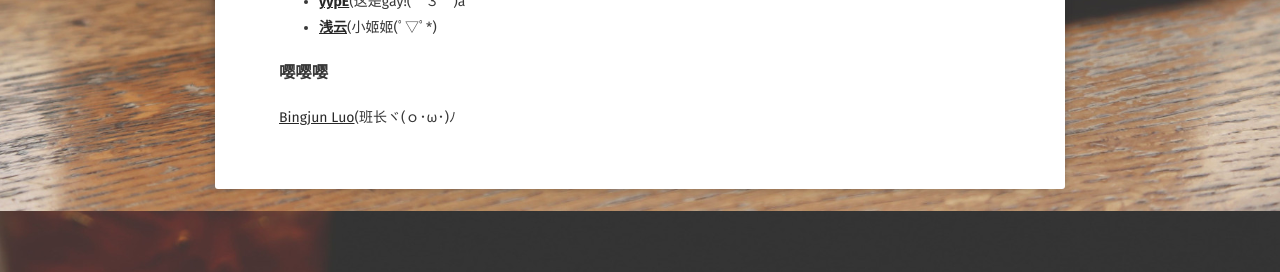
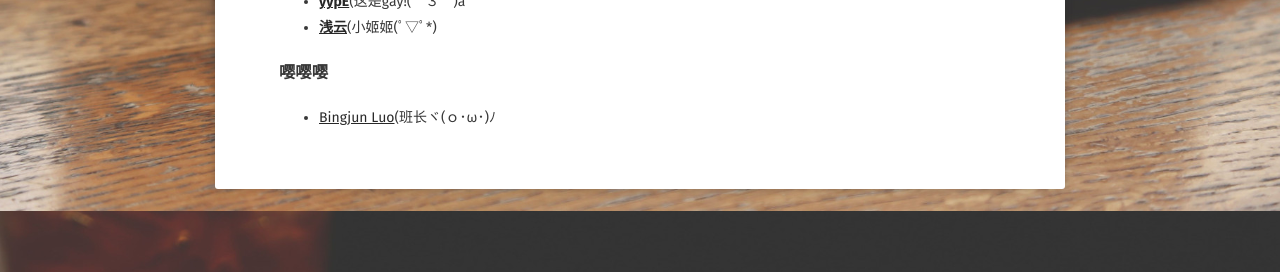
Before and after one commit to gmcnqaq/gmcnqaq, a Jekyll site: the page built from friends/index.md, in a window 1280 px wide. Shown: the part 689-961 px from the top of the page. Built offline with Jekyll 4.4.1, drawn with Linux system fonts in a browser that asks for light colours; some web fonts are replaced.

```diff
--- a/friends/index.md
+++ b/friends/index.md
@@ -22,4 +22,4 @@ comments: false
 * [**浅云**](http://blog.shallowcloud.com/)(小姬姬(ﾟ▽ﾟ*)
 
 ### 嘤嘤嘤
-[Bingjun Luo](https://blog.lbjthu.tech/)(班长ヾ(ｏ･ω･)ﾉ
+* [Bingjun Luo](https://blog.lbjthu.tech/)(班长ヾ(ｏ･ω･)ﾉ
```
